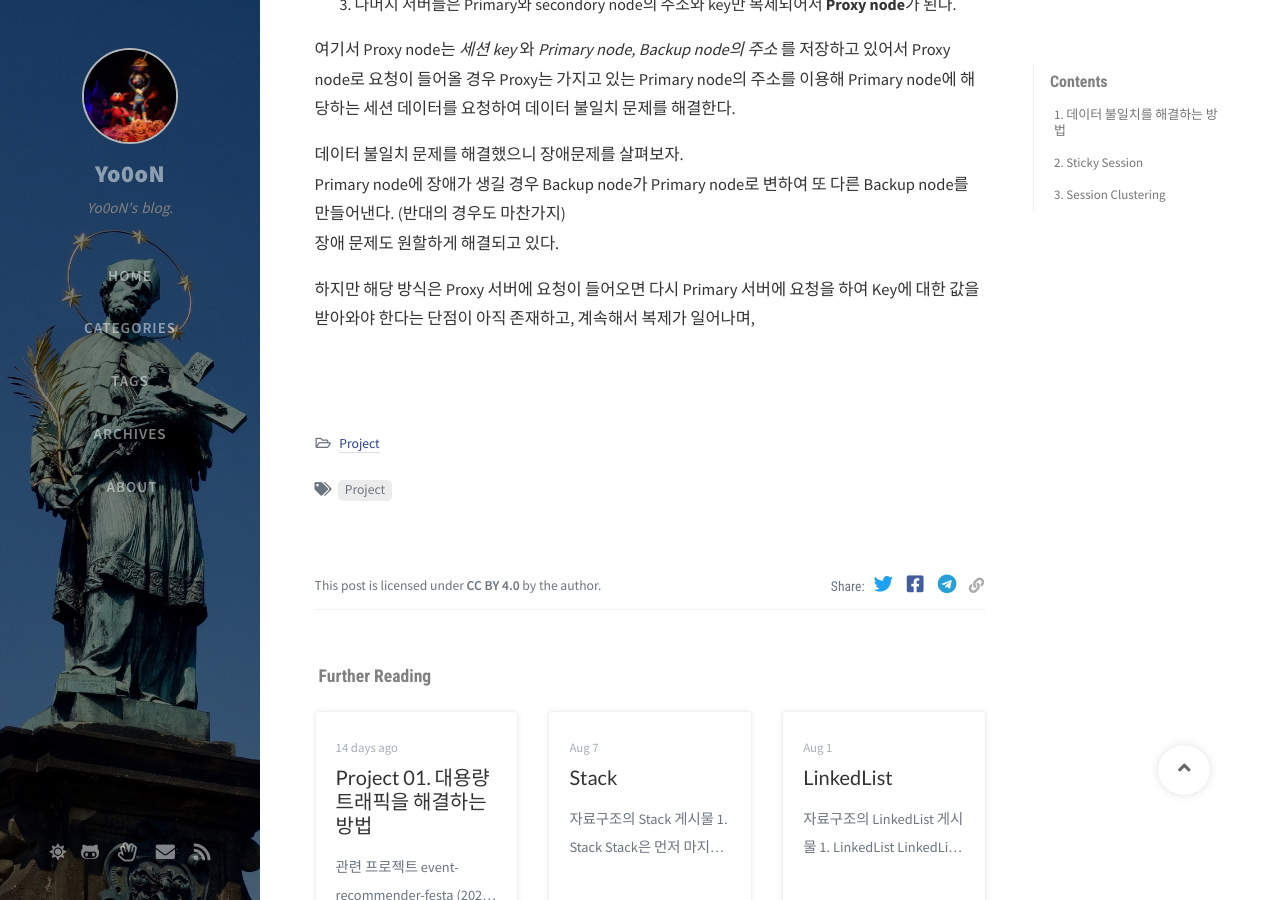
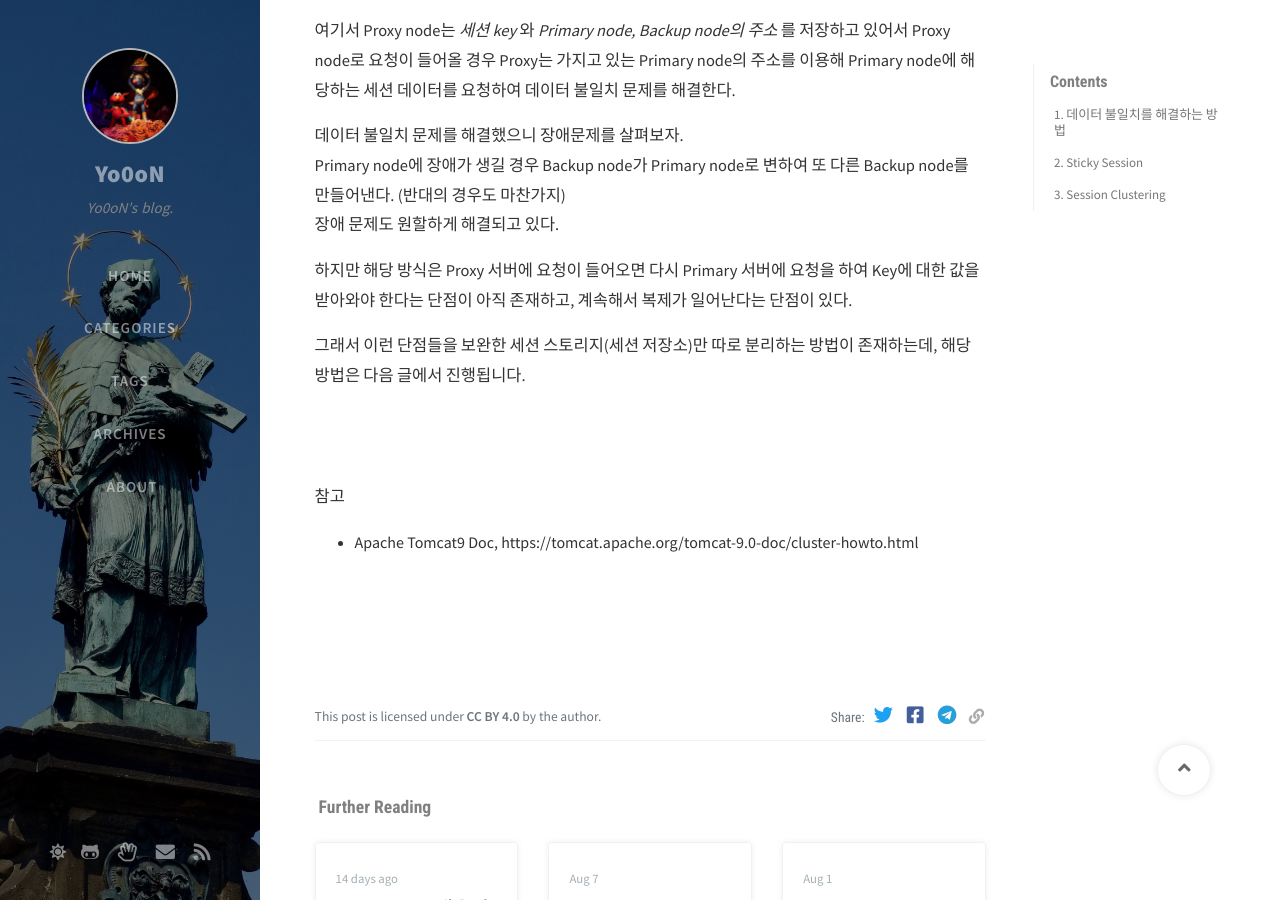
Before and after one commit to Yo0oN/Yo0oN.github.io, a Jekyll site: the page built from _posts/2020-10-11-Project.데이터불일치.md, in a window 1280 px wide and 900 px high, scrolled down 2166 px. Built offline with Jekyll 4.4.1, drawn with Linux system fonts in a browser that asks for light colours; nearby versions of some CDN libraries; comment, search, counter and statistics services are not loaded; some of the changed text lies outside the part shown.

Commit message:
Update 2020-10-11-Project.데이터불일치.md

```diff
--- a/_posts/2020-10-11-Project.데이터불일치.md
+++ b/_posts/2020-10-11-Project.데이터불일치.md
@@ -1,13 +1,14 @@
 ---
-title: Project 01. Scale-out에서 데이터 불일치를 해결하는 방법
-modified: 2020-10-11
+title: Scale-out에서 데이터 불일치를 해결하는 방법 1편 : Sticy Session, Session Clustering
+modified: 2020-10-24
 author: Yo0oN
-categories: [Project]
+categories: [Project, festa]
 tags: [Project]
 math: true
 ---
 
-- 이전 글 : [대용량 트래픽을 해결하는 방법](_post/2020-10-11-Project.대용량트래픽.md)
+- 이전 글 : [대용량 트래픽을 해결하는 방법 : Scale-up, Scale-out](https://yo0on.github.io/posts/Project.%EB%8C%80%EC%9A%A9%EB%9F%89%ED%8A%B8%EB%9E%98%ED%94%BD/)
+- 다음 글 : [Scale-out에서 데이터 불일치를 해결하는 방법 2편]()
 - 관련 프로젝트 : [event-recommender-festa](https://github.com/f-lab-edu/event-recommender-festa) (2020-09 ~)
 
 <hr>
@@ -34,6 +35,7 @@ Load Balancer는 요청한 브라우저의 쿠키를 확인하여 해당 쿠키
 특정 서버로만 요청을 하기 때문에 세션이 그대로 있어 데이터 불일치 문제를 해결할 수 있으나, 단점도 있다.<br>
 만약 서버 하나로만 많은 요청이 몰릴 수 있다는 것과, 자신의 세션이 없는 다른 서버는 사용할 수 없다는 것이다.<br>
 또, 하나의 서버가 사용할 수 없게 되는 상황이 오면 해당 서버에 있는 세션들을 모두 사용할 수 없다.
+<br><br>
 
 ## 3. Session Clustering
 
@@ -70,4 +72,13 @@ Tomcat9의 Session Clustering 문서를 보면 가장 처음 나와있는 방법
 Primary node에 장애가 생길 경우 Backup node가 Primary node로 변하여 또 다른 Backup node를 만들어낸다. (반대의 경우도 마찬가지)<br>
 장애 문제도 원할하게 해결되고 있다.
 
-하지만 해당 방식은 Proxy 서버에 요청이 들어오면 다시 Primary 서버에 요청을 하여 Key에 대한 값을 받아와야 한다는 단점이 아직 존재하고, 계속해서 복제가 일어나며,
+하지만 해당 방식은 Proxy 서버에 요청이 들어오면 다시 Primary 서버에 요청을 하여 Key에 대한 값을 받아와야 한다는 단점이 아직 존재하고, 계속해서 복제가 일어난다는 단점이 있다.<br>
+
+그래서 이런 단점들을 보완한 세션 스토리지(세션 저장소)만 따로 분리하는 방법이 존재하는데, 해당 방법은 다음 글에서 진행됩니다.
+
+<br>
+<br>
+
+참고
+
+- Apache Tomcat9 Doc, https://tomcat.apache.org/tomcat-9.0-doc/cluster-howto.html
```
